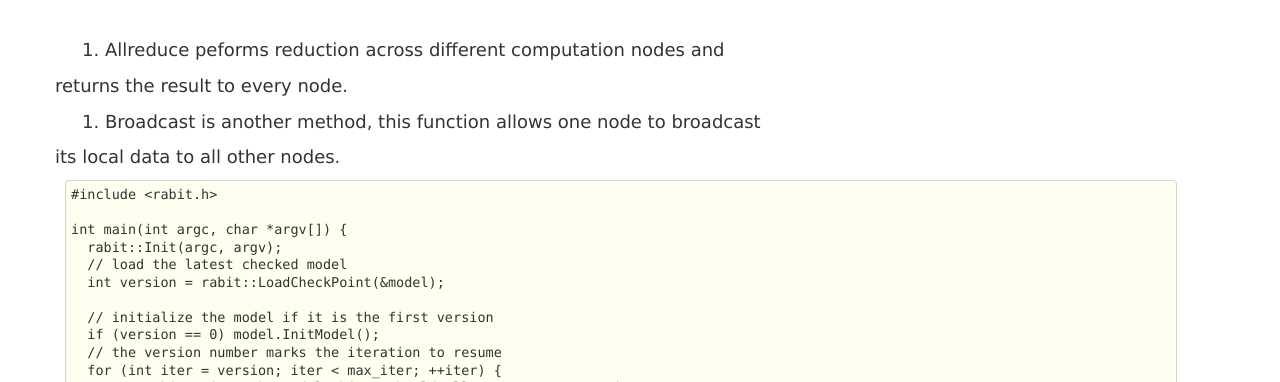
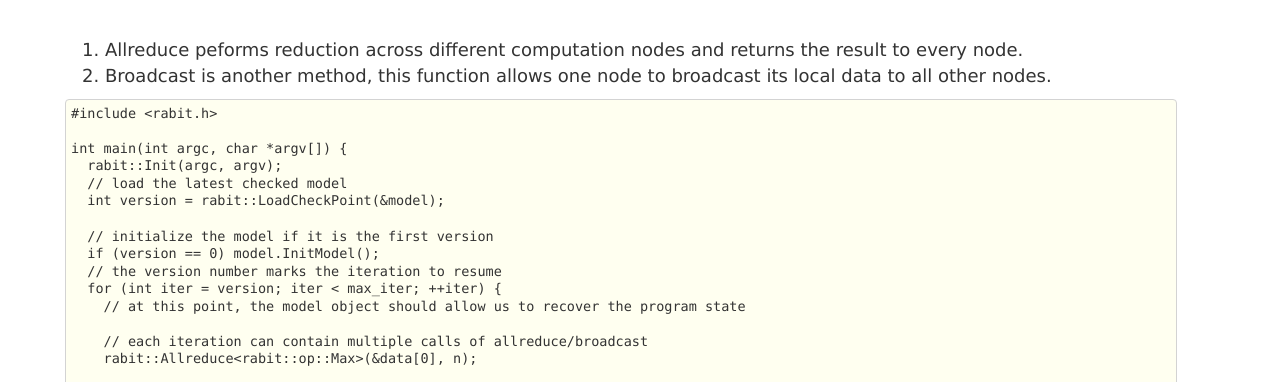
Before and after one commit to qcl6355/qcl6355.github.io, a plain HTML site: page blog/2016/03/27/个人笔记/index.html in a window 1280 px wide. Shown: the part 418-800 px from the top of the page. Drawn offline with Linux system fonts and the light colour scheme.

Commit message:
Update published html files, committed by org-page.

```diff
--- a/blog/2016/03/27/个人笔记/index.html
+++ b/blog/2016/03/27/个人笔记/index.html
@@ -60,17 +60,13 @@
 <h2 id="orgheadline3">rabit框架使用总结</h2>
 <div class="outline-text-2" id="text-orgheadline3">
 <ol class="org-ol">
-<li>Allreduce peforms reduction across different computation nodes and</li>
+<li>Allreduce peforms reduction across different computation nodes and
+returns the result to every node.</li>
+
+<li>Broadcast is another method, this function allows one node to
+broadcast its local data to all other nodes.</li>
 </ol>
-<p>
-returns the result to every node.
-</p>
-<ol class="org-ol">
-<li>Broadcast is another method, this function allows one node to broadcast</li>
-</ol>
-<p>
-its local data to all other nodes.
-</p>
+
 <div class="org-src-container">
 
 <pre class="src src-c++">#include &lt;rabit.h&gt;
--- a/rss.xml
+++ b/rss.xml
@@ -4,8 +4,8 @@
     <title>org-page</title>
     <link>http://qcl6355.github.io</link>
     <description>static site generator</description>
-    <pubDate>Sat, 07 May 2016 18:23:36 CST</pubDate>
-    <lastBuildDate>Sat, 07 May 2016 18:23:36 CST</lastBuildDate>
+    <pubDate>Sat, 07 May 2016 18:26:47 CST</pubDate>
+    <lastBuildDate>Sat, 07 May 2016 18:26:47 CST</lastBuildDate>
     <docs>http://www.rssboard.org/rss-specification</docs>
     <generator>Org-page static site generator (https://github.com/kelvinh/org-page)</generator>
     <item>
```
Also changed, not shown: index.html (+13 -1 lines).
